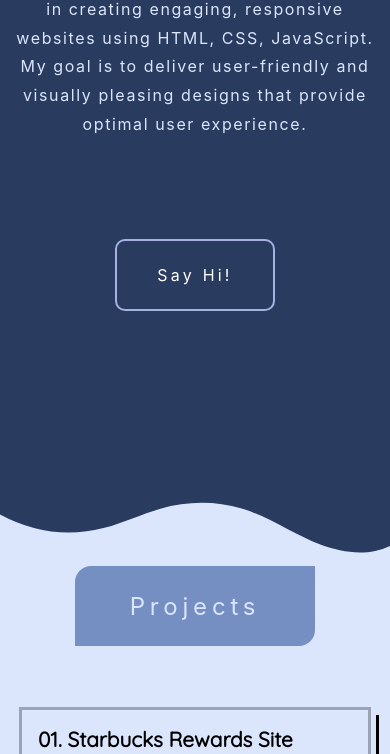
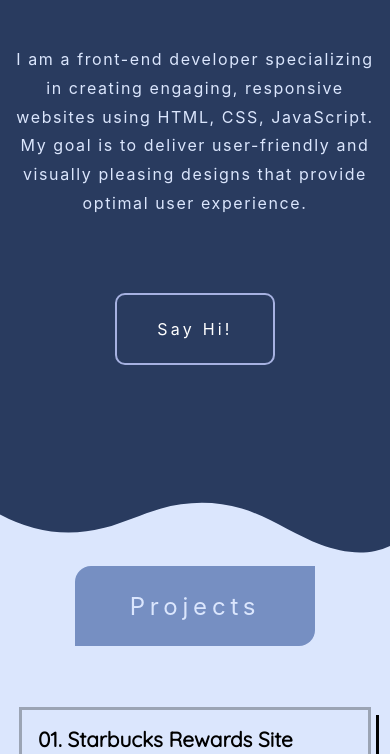
Before and after one commit to Darshan-Pandya10/Portfolio_Darshan-Pandya, a plain HTML site: page index.html in a window 390 px wide. Shown: the part 346-1100 px from the top of the page. Drawn offline with Linux system fonts and the light colour scheme.

Commit message:
[Changes] in Intro section for mobile view.

```diff
--- a/style.css
+++ b/style.css
@@ -675,6 +675,8 @@ footer{
 
 @media (max-width : 800px){
 
+
+
 .logo a{
     padding: 1rem 0.5rem;
     margin-left: -1rem;
@@ -687,6 +689,8 @@ nav li a{
 .intro{
     width: 100vw;
     height: 35rem;
+    position: absolute;
+    top: 50px;
     }
 
 .intro h1{
@@ -706,7 +710,7 @@ nav li a{
 .intro p{
     letter-spacing: 0.1rem;
     line-height: 1.8rem;
-    margin: 1rem auto 4rem auto;
+    margin: 1rem auto 2rem auto;
     padding: 1rem;
     width: 100vw;
     display: flex;
```
